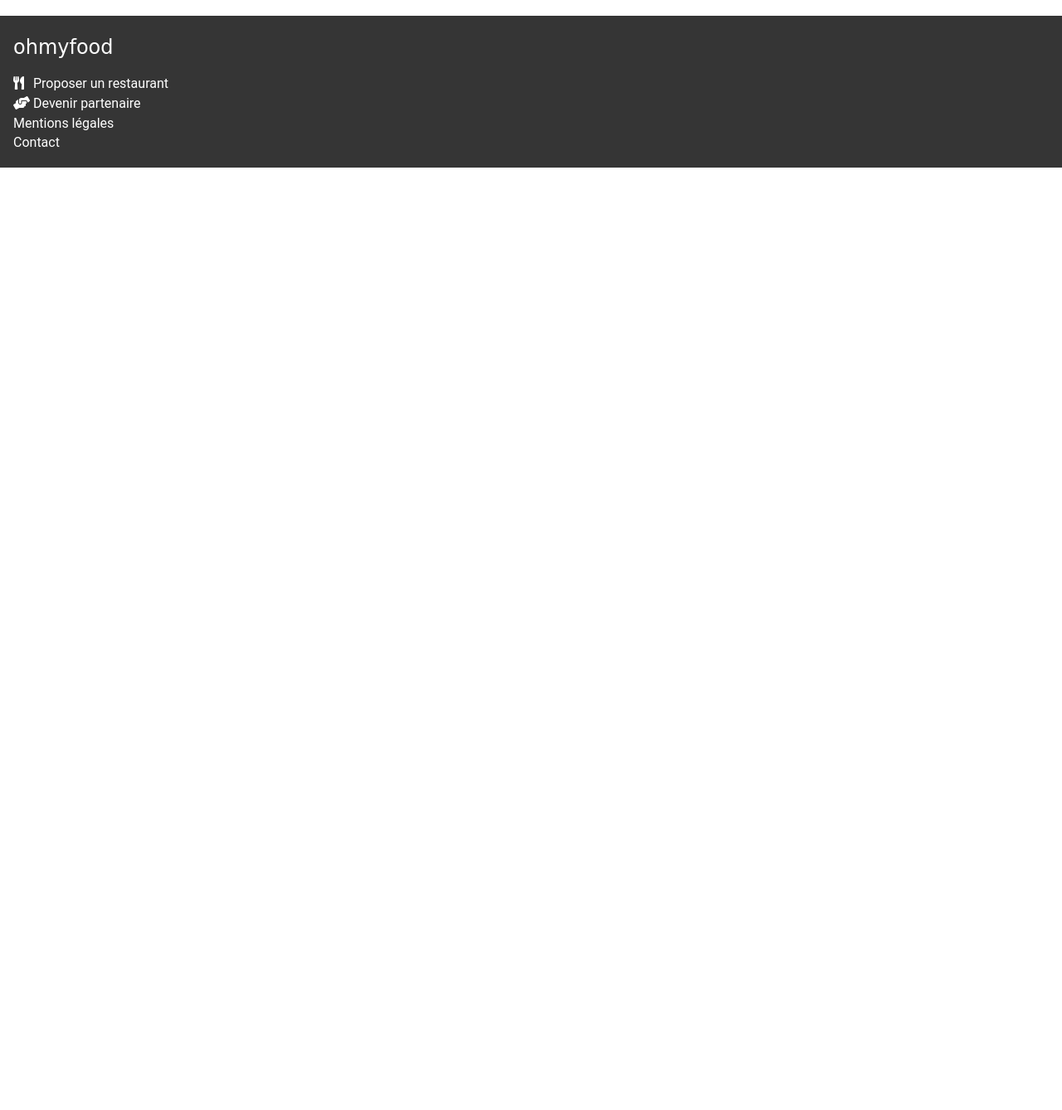
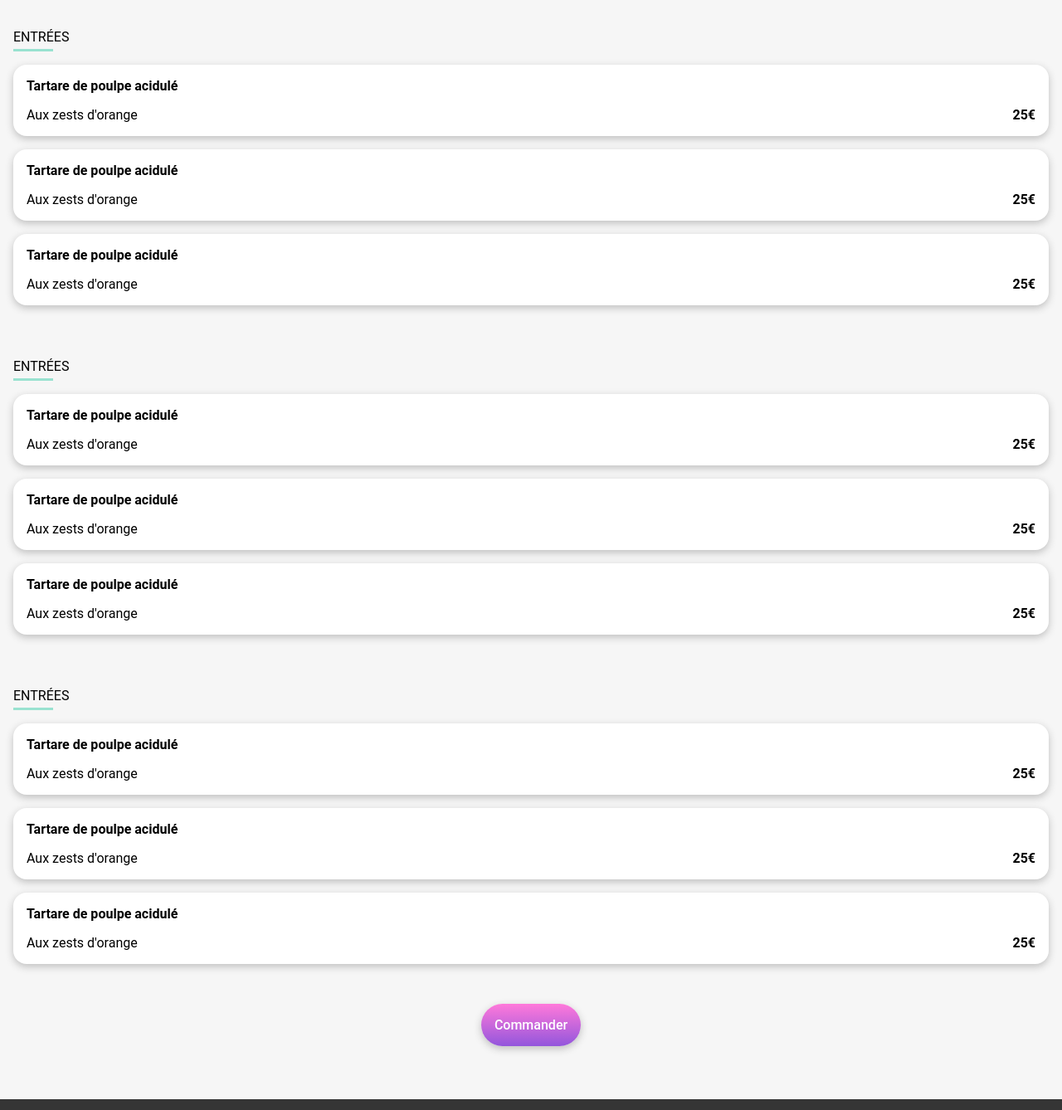
Before and after one commit to Lazinger/Jeremyrosay_3_04062021, a website: page html/a-la-francaise.html in a window 1280 px wide. Shown: the part 942-2280 px from the top of the page at 83% size. Before the commit the page ends 1144 px from the top, so only its background shows below. Drawn offline with Linux system fonts and the light colour scheme; a web font is replaced by a local one.

Commit message:
ajout submenu et boutton

```diff
--- a/html/a-la-francaise.html
+++ b/html/a-la-francaise.html
@@ -29,9 +29,54 @@
                     </span>
                 </label>
             </div>
-
-
-
+            <div class="submenu">
+                <h3 class="submenu__subtitle">Entrées</h3>
+                <div class="submenu__content">
+                    <h4 class="submenu__content__title">Tartare de poulpe acidulé</h4>
+                    <p class="submenu__content__text">Aux zests d'orange <span class="submenu__content__price">25€</span></p>
+                </div>
+                <div class="submenu__content">
+                    <h4 class="submenu__content__title">Tartare de poulpe acidulé</h4>
+                    <p class="submenu__content__text">Aux zests d'orange <span class="submenu__content__price">25€</span></p>
+                </div>
+                <div class="submenu__content">
+                    <h4 class="submenu__content__title">Tartare de poulpe acidulé</h4>
+                    <p class="submenu__content__text">Aux zests d'orange <span class="submenu__content__price">25€</span></p>
+                </div>
+            </div>
+            <div class="submenu">
+                <h3 class="submenu__subtitle">Entrées</h3>
+                <div class="submenu__content">
+                    <h4 class="submenu__content__title">Tartare de poulpe acidulé</h4>
+                    <p class="submenu__content__text">Aux zests d'orange <span class="submenu__content__price">25€</span></p>
+                </div>
+                <div class="submenu__content">
+                    <h4 class="submenu__content__title">Tartare de poulpe acidulé</h4>
+                    <p class="submenu__content__text">Aux zests d'orange <span class="submenu__content__price">25€</span></p>
+                </div>
+                <div class="submenu__content">
+                    <h4 class="submenu__content__title">Tartare de poulpe acidulé</h4>
+                    <p class="submenu__content__text">Aux zests d'orange <span class="submenu__content__price">25€</span></p>
+                </div>
+            </div>
+            <div class="submenu">
+                <h3 class="submenu__subtitle">Entrées</h3>
+                <div class="submenu__content">
+                    <h4 class="submenu__content__title">Tartare de poulpe acidulé</h4>
+                    <p class="submenu__content__text">Aux zests d'orange <span class="submenu__content__price">25€</span></p>
+                </div>
+                <div class="submenu__content">
+                    <h4 class="submenu__content__title">Tartare de poulpe acidulé</h4>
+                    <p class="submenu__content__text">Aux zests d'orange <span class="submenu__content__price">25€</span></p>
+                </div>
+                <div class="submenu__content">
+                    <h4 class="submenu__content__title">Tartare de poulpe acidulé</h4>
+                    <p class="submenu__content__text">Aux zests d'orange <span class="submenu__content__price">25€</span></p>
+                </div>
+            </div>
+            <div class="menu__button">
+                <a class="hero__button" href="">Commander</a>
+            </div>
         </section>
     </main>
 
--- a/sass/pages/_a-la-francaise.scss
+++ b/sass/pages/_a-la-francaise.scss
@@ -29,14 +29,60 @@
         font-weight: 500;
         font-family: $font-logo;
         font-size: 1.8rem;
+        margin-top: 0.5rem;
         &__likeButton {
                 position: absolute;
                 right: 1.5rem;
-                top: 2.5rem;
+                top: 1.5rem;
         }
     }
     i {
         color: $light-grey;
-
+    }
+    &__button {
+        display: flex;
+        justify-content: center;
+        padding-bottom: 4rem;
     }
 }
+
+.submenu {
+    padding: 1rem;
+    &__subtitle {
+        font-weight: 400;
+        padding-bottom: 0.5rem;
+        text-transform: uppercase;
+        font-size: 1rem;
+        position: relative;
+        &::after {
+            content: '';
+            width: 3rem;
+            height: 0.2rem;
+            background-color: $tertiary-color;
+            position: absolute;
+            left: 0;
+            bottom: 0;
+        }
+    }
+    &__content {
+        background-color: #fff;
+        border-radius: 1rem;
+        box-shadow: $shadow;
+        padding: 1rem;
+        margin-bottom: 1rem;
+        margin-top: 1rem;
+        &__title {
+            margin-top: 0;
+            margin-bottom: 0.5rem;
+        }
+        &__text {
+            display: flex;
+            justify-content: space-between;
+            margin-bottom: 0;
+        }
+        &__price {
+            font-weight: bold;
+        }
+    }
+
+}
```
Also changed, not shown: css/style.css, 1 other file.
